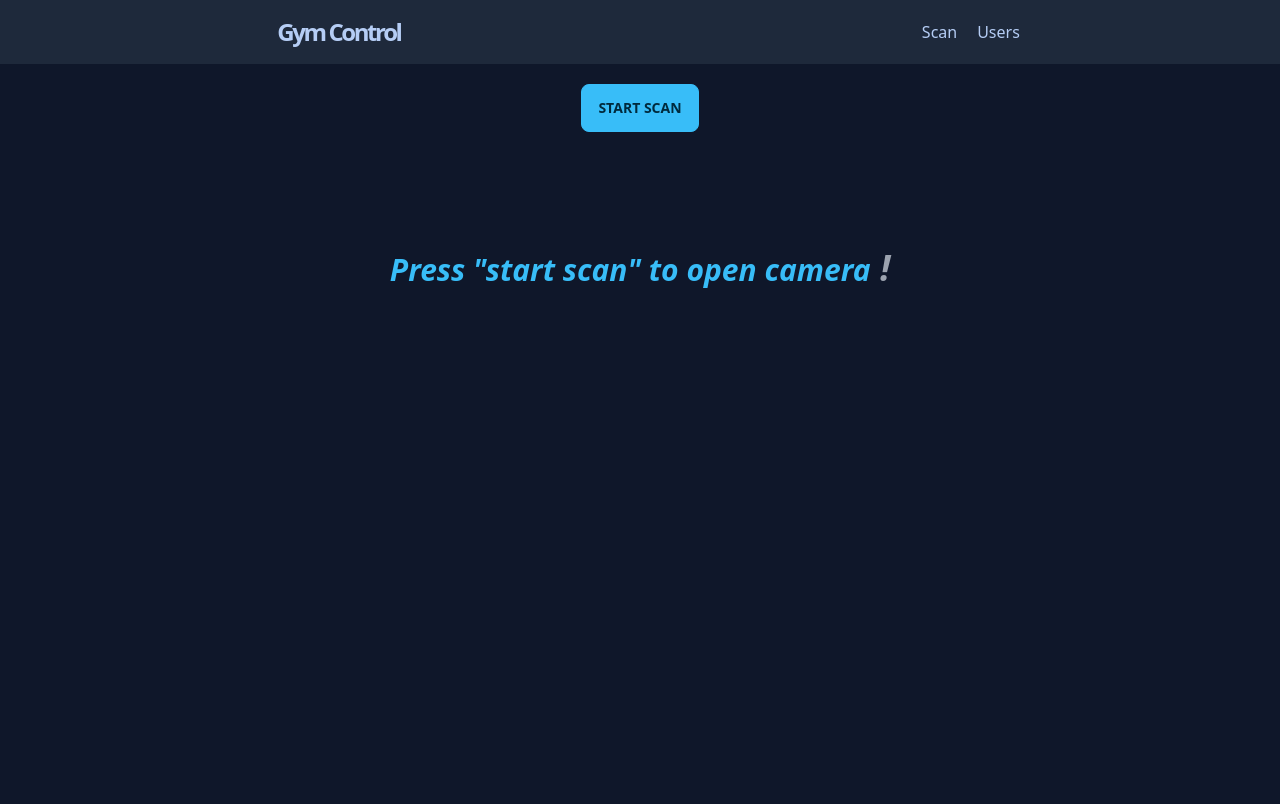
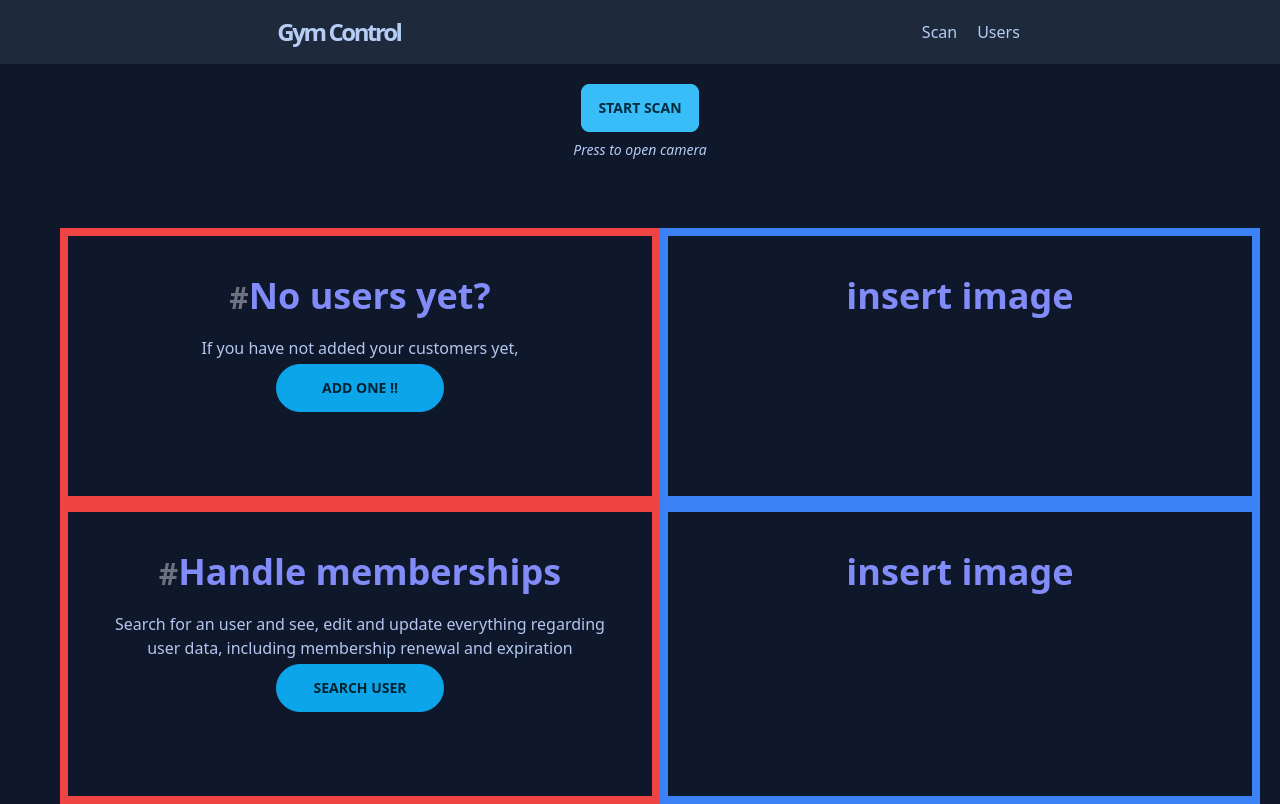
Before and after one commit to luigyy/gym-qr-control, a React (Vite) app: page /readqr in a window 1280 px wide. Built offline with nearby package versions, Linux system fonts and the light colour scheme.

Commit message:
added info and links in scan page

```diff
--- a/src/components/QrcodeReader.tsx
+++ b/src/components/QrcodeReader.tsx
@@ -9,6 +9,7 @@ import Error from "./Error";
 import Loading from "./Loading";
 import axios from "axios";
 import Success from "./Success";
+import { Link } from "react-router-dom";
 
 interface QrcodeReaderProps {}
 
@@ -88,6 +89,9 @@ const QrcodeReader: React.FC<QrcodeReaderProps> = ({}) => {
           >
             {startScan ? "Stop Scan" : "Start Scan"}
           </button>
+          <p className="p-2 text-sm text-neutral-content italic">
+            Press to open camera
+          </p>
         </div>
         <div
           className={`dropdown huge:mt-32 dropdown-end ${
@@ -140,14 +144,45 @@ const QrcodeReader: React.FC<QrcodeReaderProps> = ({}) => {
           </div>
         </>
       ) : (
-        <div className="md:pt-24 pb-10 pt-5 ">
-          <h1 className="pb-10 text-center text-3xl huge:text-6xl text-primary italic font-bold">
-            Press "start scan" to open camera
-            <span className="text-4xl huge:text-7xl text-gray-400 text-semibold ">
-              {" "}
-              !
-            </span>
-          </h1>
+        <div className="md:pt-5 h-[calc(100vh-200px)] md:px-10 md:grid md:grid-cols-2   flex flex-wrap  pb-10 pt-5 ">
+          <div className="border-8 border-red-500 p-10 m-5 h-full w-full ">
+            <h1 className="text-center text-secondary text-4xl font-semibold ">
+              <span className="text-3xl text-gray-500">#</span>No users yet?
+            </h1>
+            <p className="mt-5 text-center">
+              If you have not added your customers yet,{" "}
+            </p>
+            <Link to="/users/createuser">
+              <p className="text-center m-1 btn btn-circle btn-info flex justify-center md:w-1/3 w-1/3 mx-auto">
+                Add one !!
+              </p>{" "}
+            </Link>
+          </div>{" "}
+          <div className="border-8 border-blue-500 m-5 p-10 h-full w-full ">
+            <h1 className="text-center text-secondary text-4xl font-semibold ">
+              insert image
+            </h1>
+          </div>{" "}
+          <div className="border-8 border-red-500 m-5 p-10 h-full w-full ">
+            <h1 className="text-center text-secondary text-4xl font-semibold ">
+              <span className="text-3xl text-gray-500">#</span>Handle
+              memberships
+            </h1>
+            <p className="text-center mt-5">
+              Search for an user and see, edit and update everything regarding
+              user data, including membership renewal and expiration
+            </p>
+            <Link to="/users/searchuser">
+              <p className="text-center m-1 btn btn-circle btn-info flex justify-center md:w-1/3 w-1/3 mx-auto">
+                Search user
+              </p>{" "}
+            </Link>
+          </div>{" "}
+          <div className="border-8 border-blue-500 m-5 p-10 h-full w-full ">
+            <h1 className="text-center text-secondary text-4xl font-semibold ">
+              insert image
+            </h1>
+          </div>{" "}
         </div>
       )}
       {loadingScan && (
--- a/tailwind.config.cjs
+++ b/tailwind.config.cjs
@@ -5,6 +5,7 @@ module.exports = {
   content: ["./src/**/*.{js,jsx,ts,tsx}"],
   theme: {
     screens: {
+      sm: "640px",
       md: "768px",
       huge: { raw: "(min-height: 1000px) and (min-width: 1000px)" }, //for tall and wide devices (ipad pro for example)
     },
```
